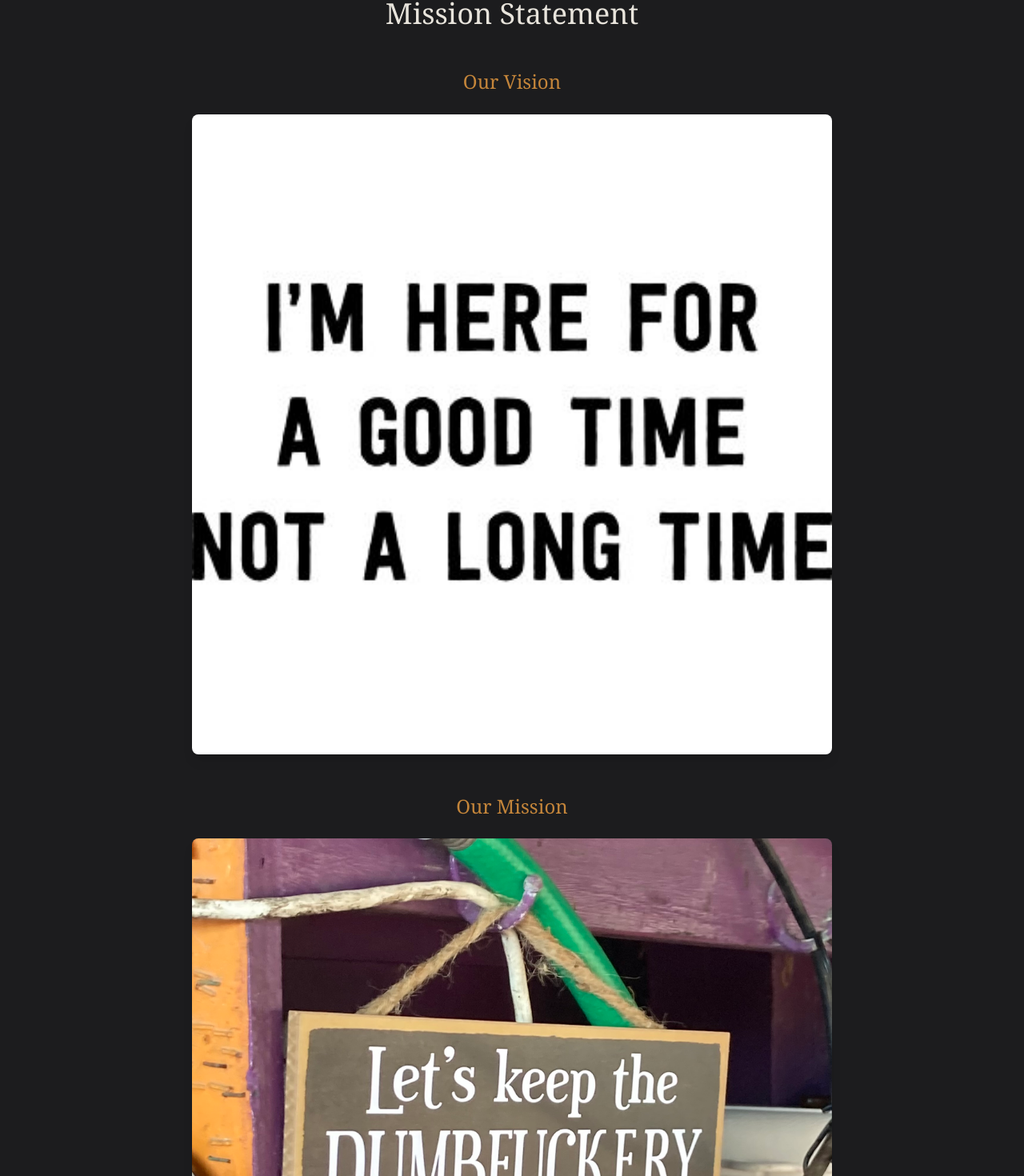
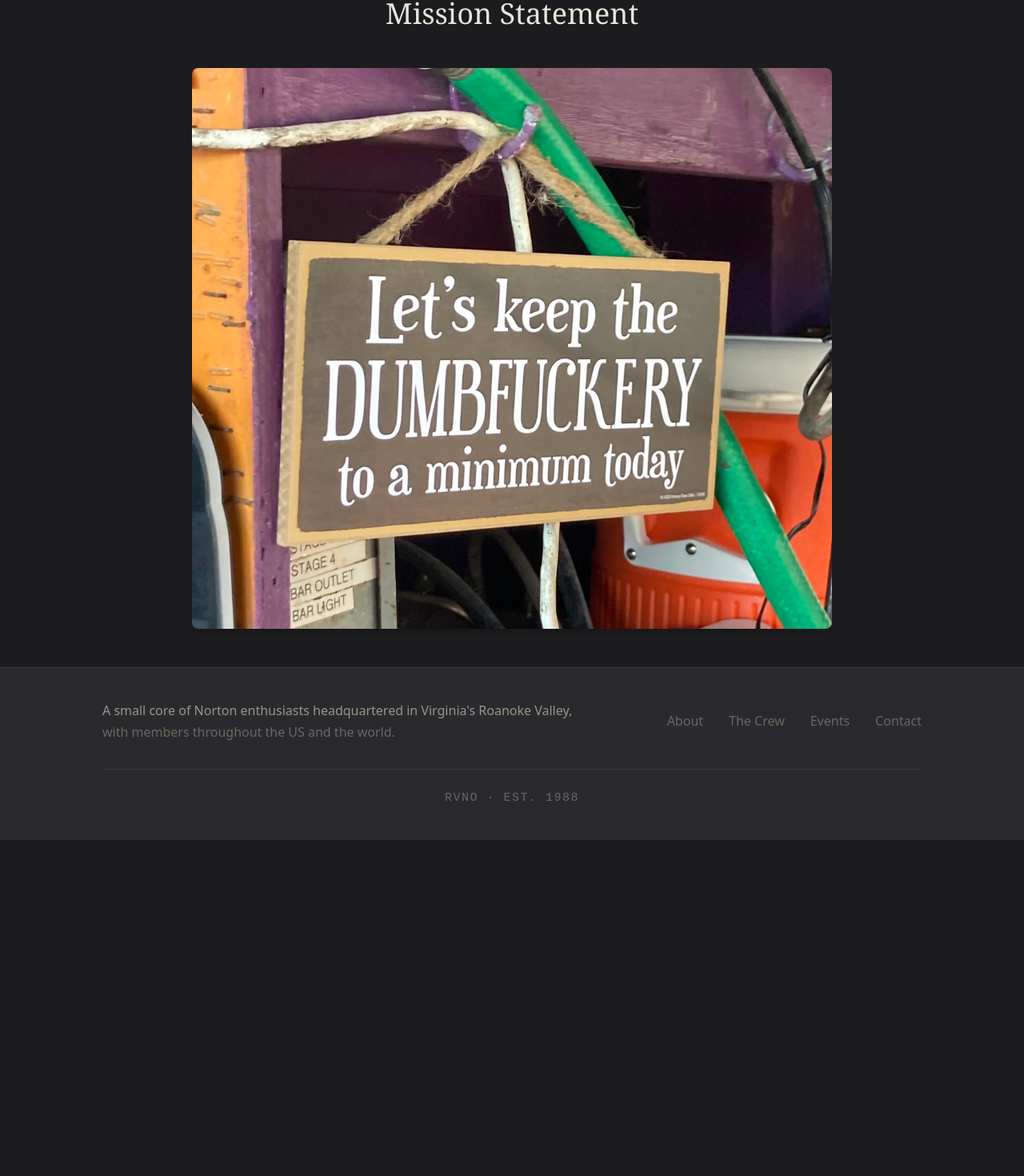
Before and after one commit to MaslowNYC/RVNO, a Next.js app: page /mission in a window 1280 px wide. Shown: the part 128-1598 px from the top of the page at 80% size. After the commit the page ends 1178 px from the top, so only its background shows below. Built offline with nearby package versions, Linux system fonts and the light colour scheme; no server answers.

Commit message:
style: simplify mission page to single image
Co-Authored-By: Claude Opus 4.5 <noreply@anthropic.com>

```diff
--- a/src/app/mission/page.tsx
+++ b/src/app/mission/page.tsx
@@ -7,26 +7,6 @@ export default function MissionPage() {
         Mission Statement
       </h1>
 
-      <div className="space-y-12">
-        <section>
-          <h2 className="font-display text-2xl text-rvno-copper mb-6 text-center">
-            Our Vision
-          </h2>
-          <div className="flex justify-center">
-            <Image
-              src="/goodtime.jpg"
-              alt="Vision Statement"
-              width={800}
-              height={600}
-              className="rounded-lg shadow-lg"
-            />
-          </div>
-        </section>
-
-        <section>
-          <h2 className="font-display text-2xl text-rvno-copper mb-6 text-center">
-            Our Mission
-          </h2>
       <div className="flex justify-center">
         <Image
           src="/Dumbfuckery.jpeg"
@@ -36,8 +16,6 @@ export default function MissionPage() {
           className="rounded-lg shadow-lg"
         />
       </div>
-        </section>
-      </div>
     </main>
   );
 }
```
Lines whose indentation alone changed are shown as unchanged.
